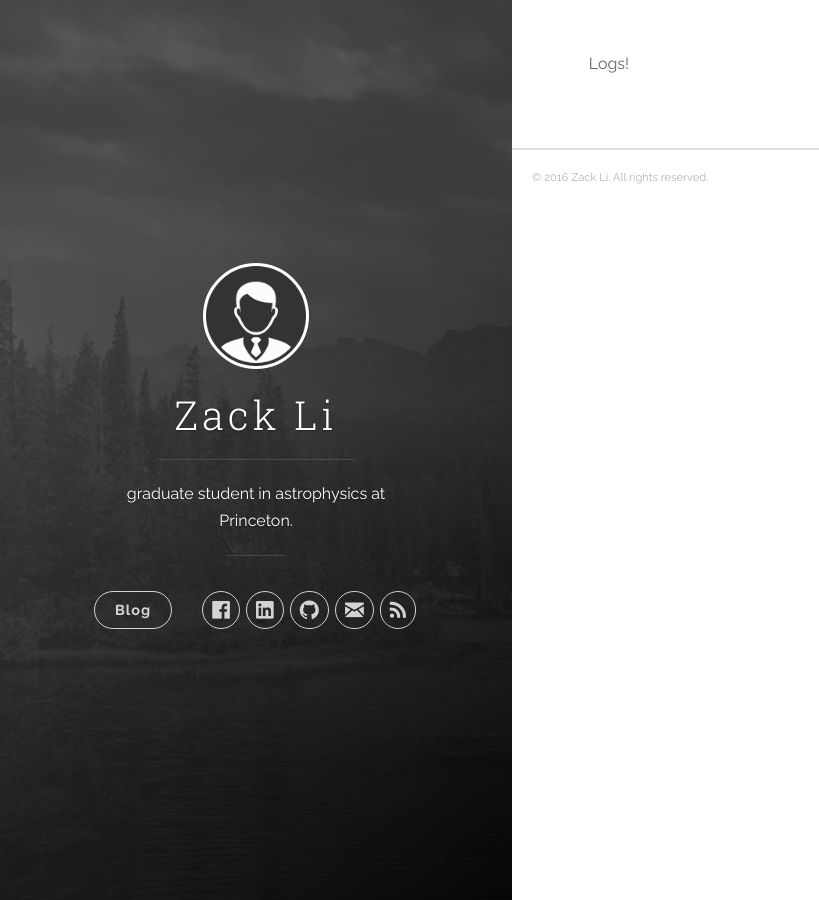
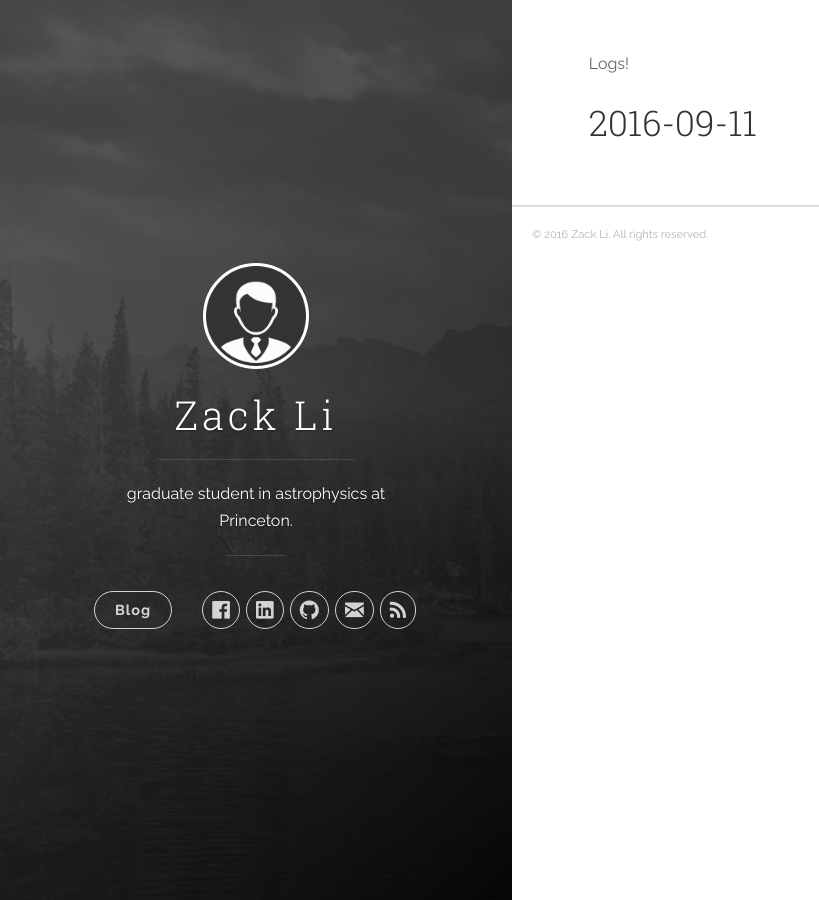
Before and after one commit to xzackli/xzackli.github.io, a Jekyll site: the page built from logs/index.md, in a window 1280 px wide. Shown: the whole page, without its empty margins (0-819 px from the left). Built offline with Jekyll 4.4.1, drawn with Linux system fonts in a browser that asks for light colours; nearby versions of some CDN libraries.

Commit message:
creating a new folder for collection

```diff
--- a/logs/index.md
+++ b/logs/index.md
@@ -5,6 +5,6 @@ title: Logs
 
 Logs!
 
-{% for album in site.logs %}
-  <h2>{{ album.title }}</h2>
+{% for log in site.logs %}
+  <h2>{{ log.title }}</h2>
 {% endfor %}
```
Also changed, not shown: _logs/2016-09-11.md (renamed from logs/2016-09-11.md).
